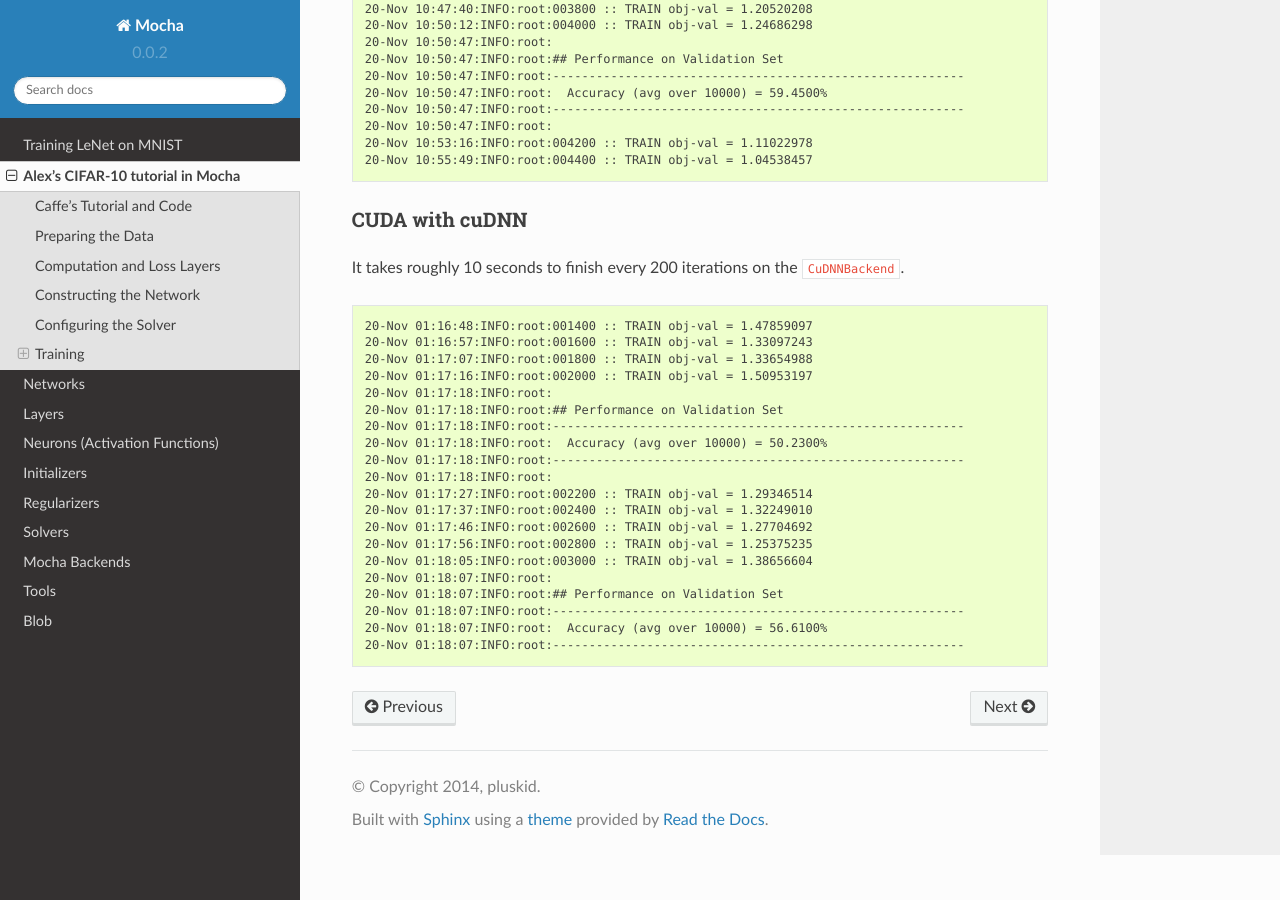
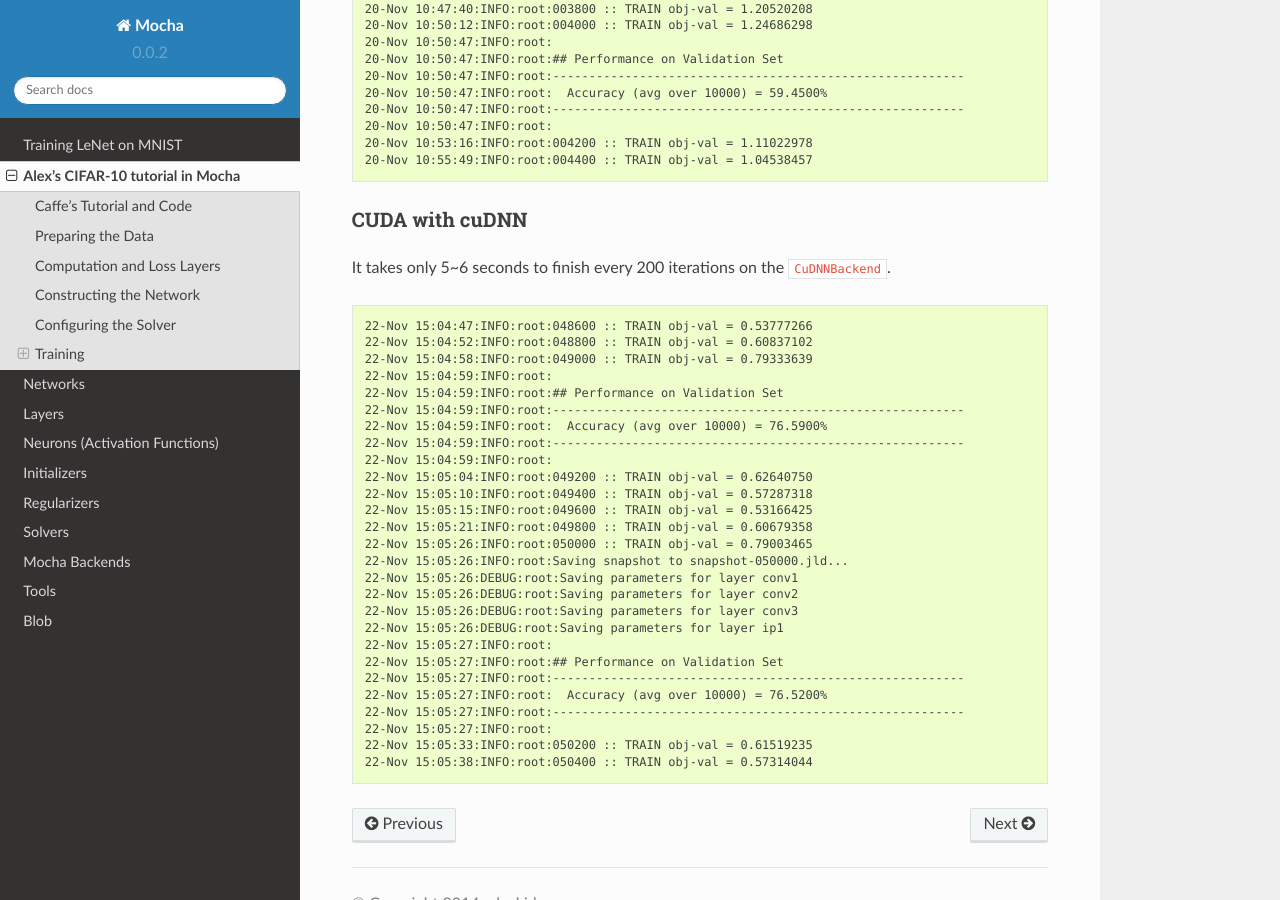
Before and after one commit to pluskid/Mocha.jl, a Sphinx documentation site: the page built from docs/tutorial/cifar10.rst, in a window 1280 px wide and 900 px high, scrolled down 6666 px. Built offline with Sphinx 7.4.7 and the Read the Docs theme 2.0.0, drawn with Linux system fonts in a browser that asks for light colours.

Commit message:
update cifar10 document.

```diff
--- a/docs/tutorial/cifar10.rst
+++ b/docs/tutorial/cifar10.rst
@@ -385,28 +385,35 @@ computing with less or more threads.
 CUDA with cuDNN
 ~~~~~~~~~~~~~~~
 
-It takes roughly 10 seconds to finish every 200 iterations on the
+It takes only 5~6 seconds to finish every 200 iterations on the
 ``CuDNNBackend``.
 
 .. code-block:: text
 
-   20-Nov 01:16:48:INFO:root:001400 :: TRAIN obj-val = 1.47859097
-   20-Nov 01:16:57:INFO:root:001600 :: TRAIN obj-val = 1.33097243
-   20-Nov 01:17:07:INFO:root:001800 :: TRAIN obj-val = 1.33654988
-   20-Nov 01:17:16:INFO:root:002000 :: TRAIN obj-val = 1.50953197
-   20-Nov 01:17:18:INFO:root:
-   20-Nov 01:17:18:INFO:root:## Performance on Validation Set
-   20-Nov 01:17:18:INFO:root:---------------------------------------------------------
-   20-Nov 01:17:18:INFO:root:  Accuracy (avg over 10000) = 50.2300%
-   20-Nov 01:17:18:INFO:root:---------------------------------------------------------
-   20-Nov 01:17:18:INFO:root:
-   20-Nov 01:17:27:INFO:root:002200 :: TRAIN obj-val = 1.29346514
-   20-Nov 01:17:37:INFO:root:002400 :: TRAIN obj-val = 1.32249010
-   20-Nov 01:17:46:INFO:root:002600 :: TRAIN obj-val = 1.27704692
-   20-Nov 01:17:56:INFO:root:002800 :: TRAIN obj-val = 1.25375235
-   20-Nov 01:18:05:INFO:root:003000 :: TRAIN obj-val = 1.38656604
-   20-Nov 01:18:07:INFO:root:
-   20-Nov 01:18:07:INFO:root:## Performance on Validation Set
-   20-Nov 01:18:07:INFO:root:---------------------------------------------------------
-   20-Nov 01:18:07:INFO:root:  Accuracy (avg over 10000) = 56.6100%
-   20-Nov 01:18:07:INFO:root:---------------------------------------------------------
+   22-Nov 15:04:47:INFO:root:048600 :: TRAIN obj-val = 0.53777266
+   22-Nov 15:04:52:INFO:root:048800 :: TRAIN obj-val = 0.60837102
+   22-Nov 15:04:58:INFO:root:049000 :: TRAIN obj-val = 0.79333639
+   22-Nov 15:04:59:INFO:root:
+   22-Nov 15:04:59:INFO:root:## Performance on Validation Set
+   22-Nov 15:04:59:INFO:root:---------------------------------------------------------
+   22-Nov 15:04:59:INFO:root:  Accuracy (avg over 10000) = 76.5900%
+   22-Nov 15:04:59:INFO:root:---------------------------------------------------------
+   22-Nov 15:04:59:INFO:root:
+   22-Nov 15:05:04:INFO:root:049200 :: TRAIN obj-val = 0.62640750
+   22-Nov 15:05:10:INFO:root:049400 :: TRAIN obj-val = 0.57287318
+   22-Nov 15:05:15:INFO:root:049600 :: TRAIN obj-val = 0.53166425
+   22-Nov 15:05:21:INFO:root:049800 :: TRAIN obj-val = 0.60679358
+   22-Nov 15:05:26:INFO:root:050000 :: TRAIN obj-val = 0.79003465
+   22-Nov 15:05:26:INFO:root:Saving snapshot to snapshot-050000.jld...
+   22-Nov 15:05:26:DEBUG:root:Saving parameters for layer conv1
+   22-Nov 15:05:26:DEBUG:root:Saving parameters for layer conv2
+   22-Nov 15:05:26:DEBUG:root:Saving parameters for layer conv3
+   22-Nov 15:05:26:DEBUG:root:Saving parameters for layer ip1
+   22-Nov 15:05:27:INFO:root:
+   22-Nov 15:05:27:INFO:root:## Performance on Validation Set
+   22-Nov 15:05:27:INFO:root:---------------------------------------------------------
+   22-Nov 15:05:27:INFO:root:  Accuracy (avg over 10000) = 76.5200%
+   22-Nov 15:05:27:INFO:root:---------------------------------------------------------
+   22-Nov 15:05:27:INFO:root:
+   22-Nov 15:05:33:INFO:root:050200 :: TRAIN obj-val = 0.61519235
+   22-Nov 15:05:38:INFO:root:050400 :: TRAIN obj-val = 0.57314044
```
